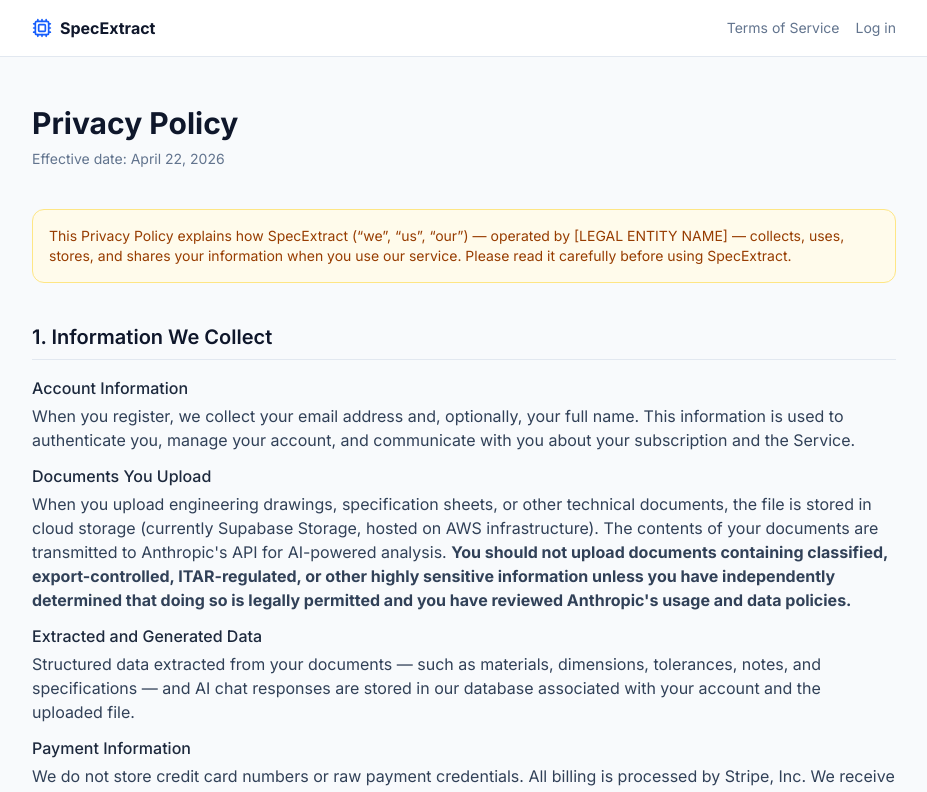
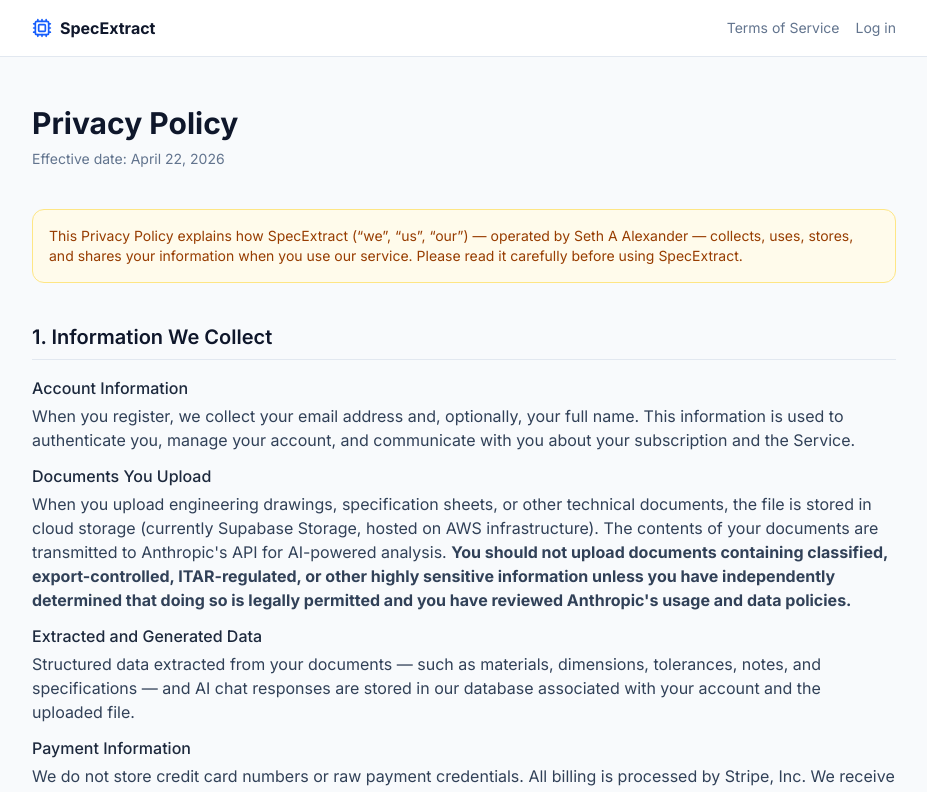
Before and after one commit to SethAlexander01/specsense-ai, a Next.js app: page /privacy in a window 1280 px wide. Shown: the top 792 px of the page, without its empty margins (176-1103 px from the left). Built offline with nearby package versions, Linux system fonts and the light colour scheme.

Commit message:
Update page.tsx

```diff
--- a/src/app/privacy/page.tsx
+++ b/src/app/privacy/page.tsx
@@ -6,9 +6,9 @@
 }
 
 const EFFECTIVE_DATE    = 'April 22, 2026'
-const CONTACT_EMAIL     = 'privacy@specextract.com'
-const ENTITY_NAME       = '[LEGAL ENTITY NAME]'      // TODO: replace with registered entity
-const BUSINESS_ADDRESS  = '[BUSINESS ADDRESS]'        // TODO: replace before launch
+const CONTACT_EMAIL     = 'specextract@specextract.com'
+const ENTITY_NAME       = 'Seth A Alexander'      // TODO: replace with registered entity
+const BUSINESS_ADDRESS  = '112 W Hopkins Ave'        // TODO: replace before launch
 
 export default function PrivacyPage() {
   return (
```
